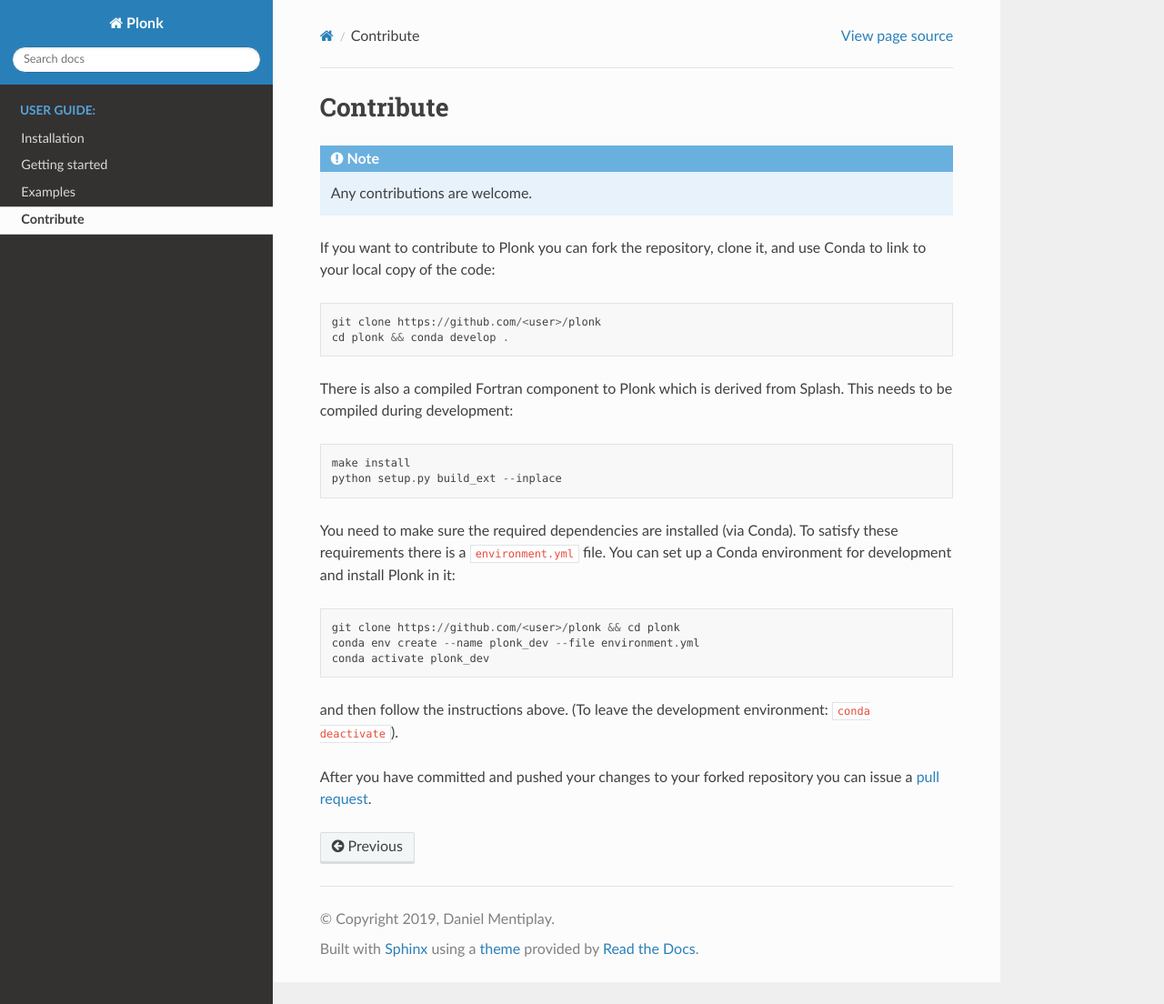
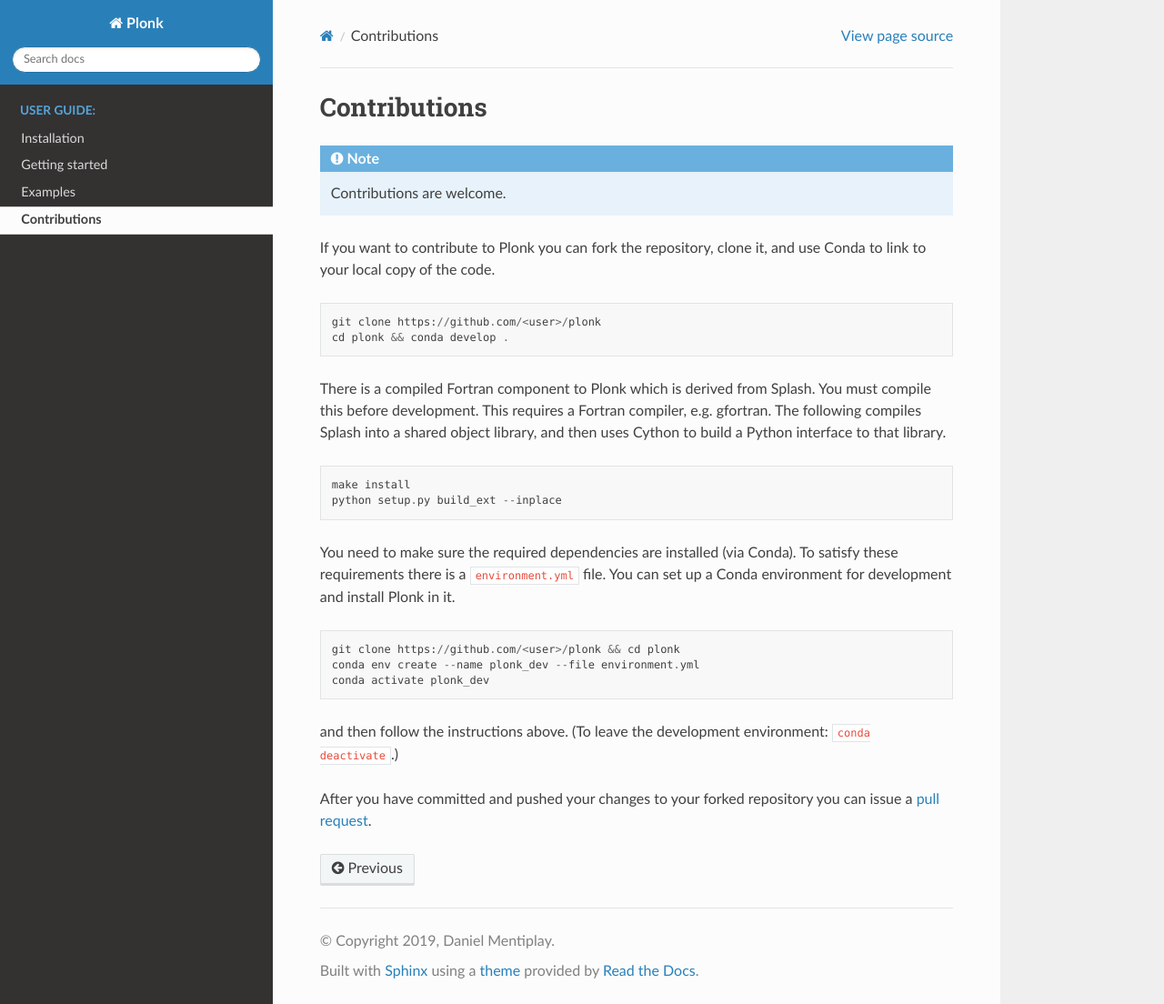
Before and after one commit to dmentipl/plonk, a Sphinx documentation site: the page built from docs/contributions.rst, in a window 1280 px wide and 1104 px high. Shown: the whole window at 91% size. Built offline with Sphinx 7.4.7 and the Read the Docs theme 2.0.0, drawn with Linux system fonts in a browser that asks for light colours; formulas are drawn with MathJax 3.

Commit message:
Updated documentation on contributions
Including instructions on code style with black and isort


Former-commit-id: ea6fd523bbaf25530fc21fefa55e4ba61d6e4723

```diff
--- a/docs/contributions.rst
+++ b/docs/contributions.rst
@@ -1,25 +1,31 @@
-==========
-Contribute
-==========
+=============
+Contributions
+=============
 
-.. note:: Any contributions are welcome.
+.. note:: Contributions are welcome.
 
-If you want to contribute to Plonk you can fork the repository, clone it, and use Conda to link to your local copy of the code::
+If you want to contribute to Plonk you can fork the repository, clone it, and use Conda to link to your local copy of the code.
+
+::
 
  git clone https://github.com/<user>/plonk
  cd plonk && conda develop .
 
-There is also a compiled Fortran component to Plonk which is derived from Splash. This needs to be compiled during development::
+There is a compiled Fortran component to Plonk which is derived from Splash. You must compile this before development. This requires a Fortran compiler, e.g. gfortran. The following compiles Splash into a shared object library, and then uses Cython to build a Python interface to that library.
+
+::
 
  make install
  python setup.py build_ext --inplace
 
-You need to make sure the required dependencies are installed (via Conda). To satisfy these requirements there is a ``environment.yml`` file. You can set up a Conda environment for development and install Plonk in it::
+You need to make sure the required dependencies are installed (via Conda). To satisfy these requirements there is a ``environment.yml`` file. You can set up a Conda environment for development and install Plonk in it.
+
+::
 
  git clone https://github.com/<user>/plonk && cd plonk
  conda env create --name plonk_dev --file environment.yml
  conda activate plonk_dev
 
-and then follow the instructions above. (To leave the development environment: ``conda deactivate``).
+and then follow the instructions above. (To leave the development environment: ``conda deactivate``.)
 
 After you have committed and pushed your changes to your forked repository you can issue a `pull request <https://github.com/dmentipl/plonk/pull/new/master>`_.
```
Also changed, not shown: README.md (+15 -6 lines), docs/installation.rst (+8 -2 lines).
